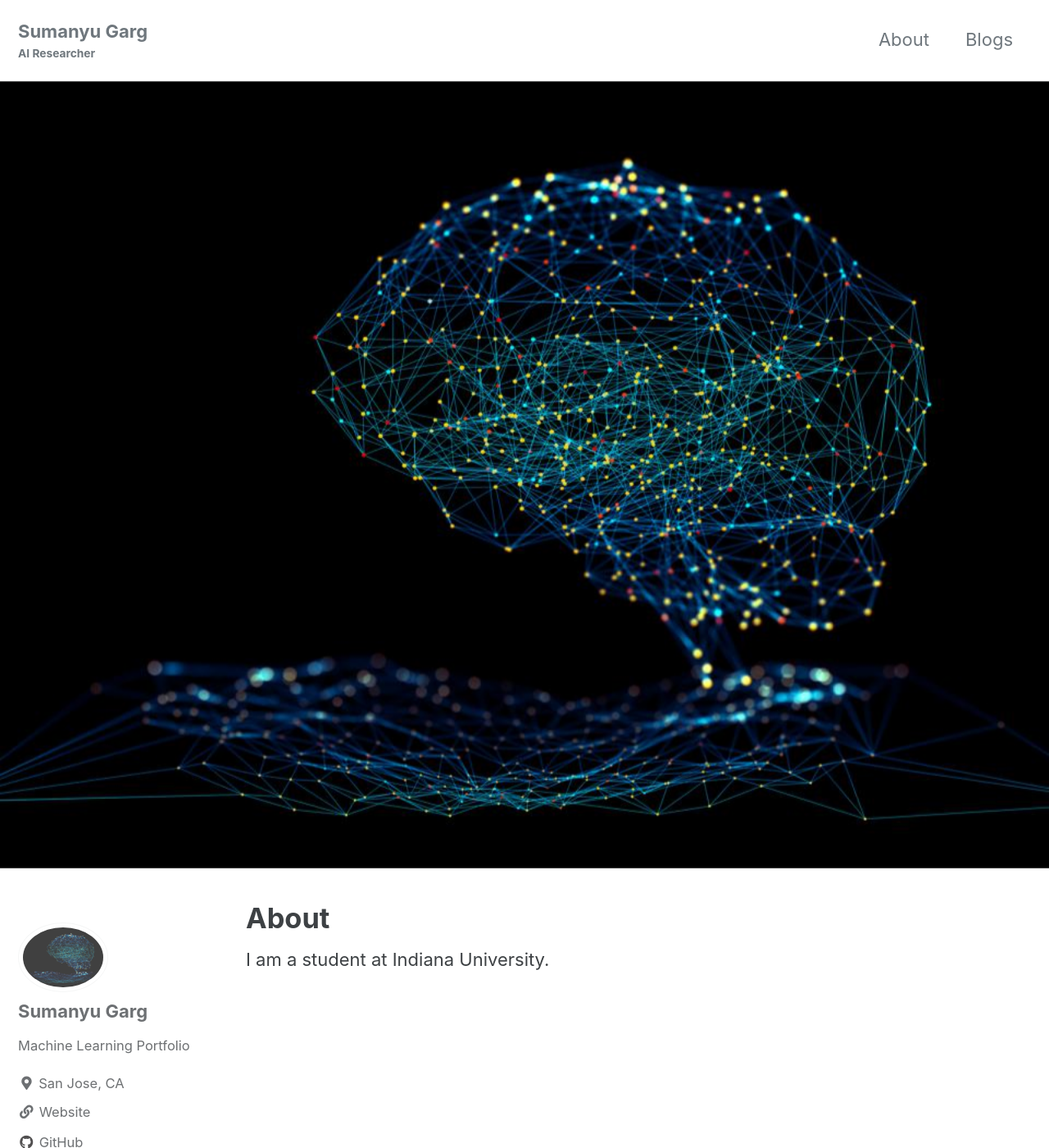
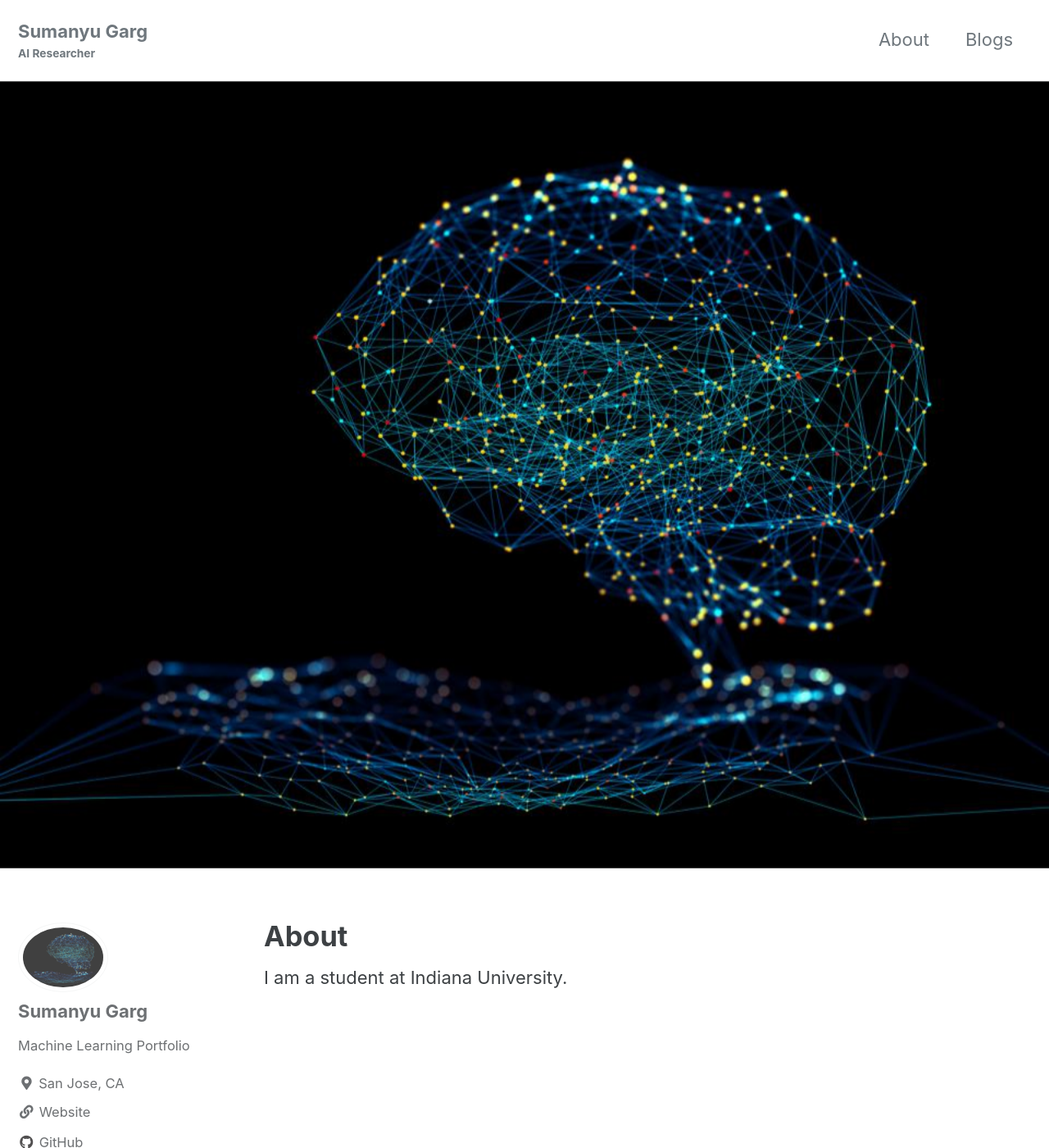
Before and after one commit to sumanyu-21/sumanyu-21.github.io, a Jekyll site: the page built from _pages/About.md, in a window 1280 px wide and 1400 px high. Shown: the whole window at 82% size. Built offline with Jekyll 4.4.1, drawn with Linux system fonts in a browser that asks for light colours; cached includes are drawn as plain includes.

Commit message:
Update _page.scss

```diff
--- a/_sass/minimal-mistakes/_page.scss
+++ b/_sass/minimal-mistakes/_page.scss
@@ -37,11 +37,34 @@
 
 .page {
   @include breakpoint($large) {
-      padding-right: 0;
+    float: right;
+    width: calc(100% - #{$right-sidebar-width-narrow});
+    padding-right: $right-sidebar-width-narrow;
   }
 
   @include breakpoint($x-large) {
-      padding-right: 0;
+    width: calc(100% - #{$right-sidebar-width});
+    padding-right: $right-sidebar-width;
+  }
+
+  .page__inner-wrap {
+    float: left;
+    margin-top: 1em;
+    margin-left: 0;
+    margin-right: 0;
+    width: 100%;
+    clear: both;
+
+    .page__content,
+    .page__meta,
+    .page__share {
+      position: relative;
+      float: left;
+      margin-left: 0;
+      margin-right: 0;
+      width: 100%;
+      clear: both;
+    }
   }
 }
 
@@ -482,12 +505,24 @@
    ========================================================================== */
 
 .page__related {
+  @include clearfix();
+  float: left;
+  margin-top: 2em;
+  padding-top: 1em;
+  border-top: 1px solid $border-color;
+
   @include breakpoint($large) {
-      padding-right: 0;
+    float: right;
+    width: calc(100% - #{$right-sidebar-width-narrow});
   }
 
   @include breakpoint($x-large) {
-      padding-right: 0;
+    width: calc(100% - #{$right-sidebar-width});
+  }
+
+  a {
+    color: inherit;
+    text-decoration: none;
   }
 }
 
```
Lines whose indentation alone changed are shown as unchanged.
